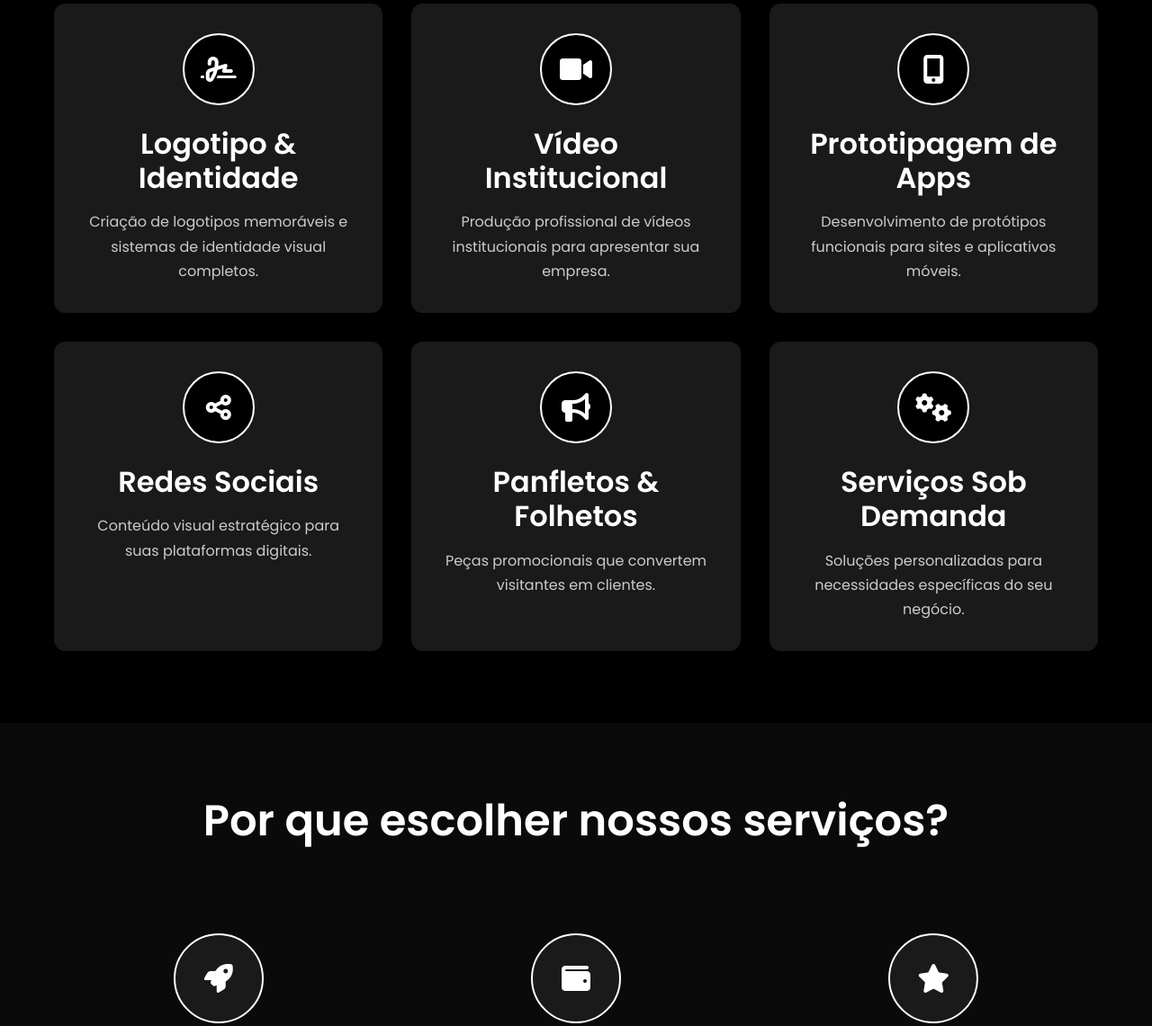
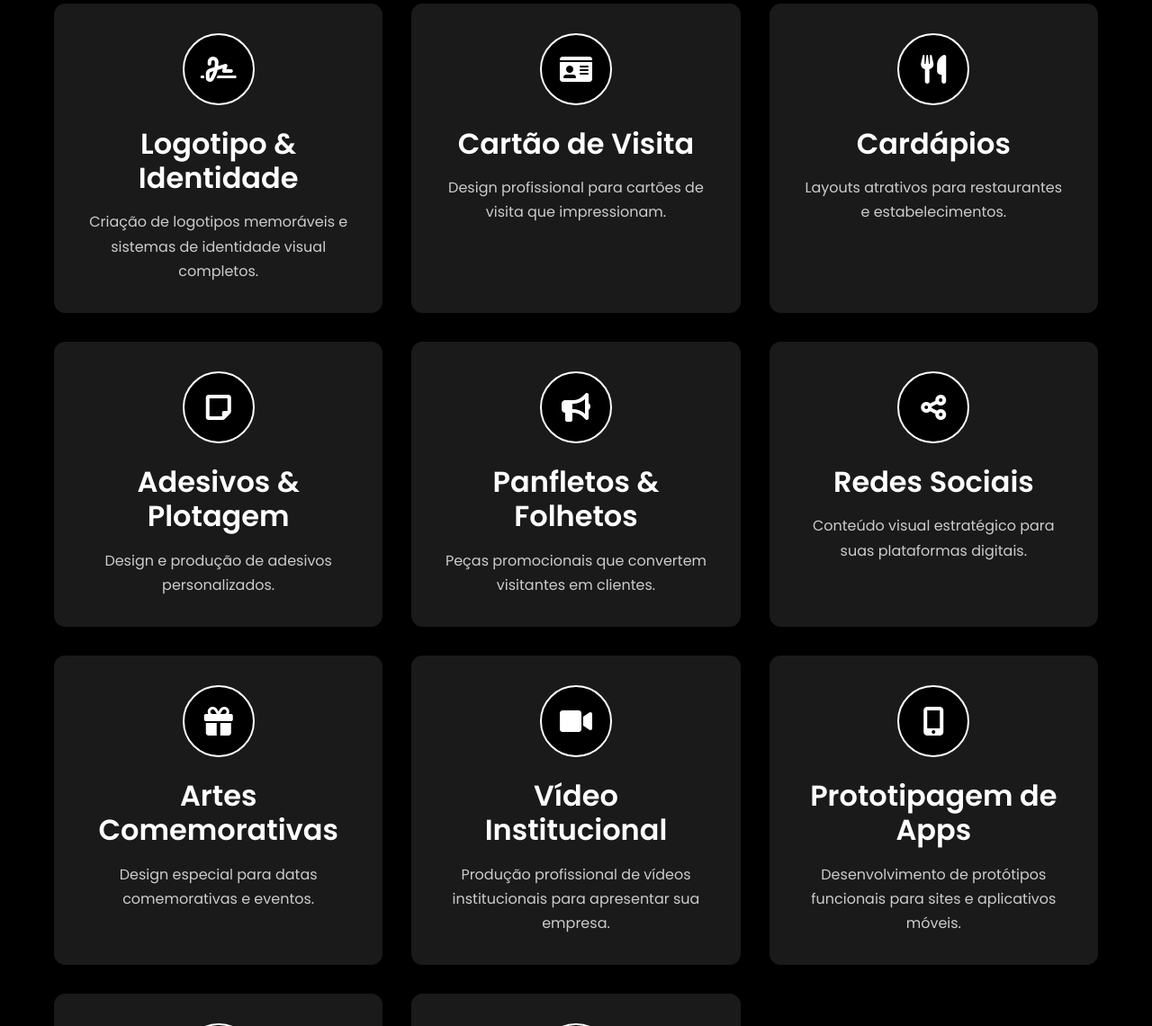
Before and after one commit to RodoxCB/sourcedesign, a website: page index.html in a window 1280 px wide. Shown: the part 998-2139 px from the top of the page at 90% size. Drawn offline with Linux system fonts and the light colour scheme.

Commit message:
feat: expandir seção de serviços na homepage para exibir todos os 11 serviços prestados

```diff
--- a/index.html
+++ b/index.html
@@ -82,6 +82,48 @@
                 </div>
                 <div class="service-card">
                     <div class="service-icon">
+                        <i class="fas fa-id-card"></i>
+                    </div>
+                    <h3>Cartão de Visita</h3>
+                    <p>Design profissional para cartões de visita que impressionam.</p>
+                </div>
+                <div class="service-card">
+                    <div class="service-icon">
+                        <i class="fas fa-utensils"></i>
+                    </div>
+                    <h3>Cardápios</h3>
+                    <p>Layouts atrativos para restaurantes e estabelecimentos.</p>
+                </div>
+                <div class="service-card">
+                    <div class="service-icon">
+                        <i class="fas fa-sticky-note"></i>
+                    </div>
+                    <h3>Adesivos & Plotagem</h3>
+                    <p>Design e produção de adesivos personalizados.</p>
+                </div>
+                <div class="service-card">
+                    <div class="service-icon">
+                        <i class="fas fa-bullhorn"></i>
+                    </div>
+                    <h3>Panfletos & Folhetos</h3>
+                    <p>Peças promocionais que convertem visitantes em clientes.</p>
+                </div>
+                <div class="service-card">
+                    <div class="service-icon">
+                        <i class="fas fa-share-alt"></i>
+                    </div>
+                    <h3>Redes Sociais</h3>
+                    <p>Conteúdo visual estratégico para suas plataformas digitais.</p>
+                </div>
+                <div class="service-card">
+                    <div class="service-icon">
+                        <i class="fas fa-gift"></i>
+                    </div>
+                    <h3>Artes Comemorativas</h3>
+                    <p>Design especial para datas comemorativas e eventos.</p>
+                </div>
+                <div class="service-card">
+                    <div class="service-icon">
                         <i class="fas fa-video"></i>
                     </div>
                     <h3>Vídeo Institucional</h3>
@@ -96,17 +138,10 @@
                 </div>
                 <div class="service-card">
                     <div class="service-icon">
-                        <i class="fas fa-share-alt"></i>
+                        <i class="fas fa-tools"></i>
                     </div>
-                    <h3>Redes Sociais</h3>
-                    <p>Conteúdo visual estratégico para suas plataformas digitais.</p>
-                </div>
-                <div class="service-card">
-                    <div class="service-icon">
-                        <i class="fas fa-bullhorn"></i>
-                    </div>
-                    <h3>Panfletos & Folhetos</h3>
-                    <p>Peças promocionais que convertem visitantes em clientes.</p>
+                    <h3>Trabalhos Sob Demanda</h3>
+                    <p>Soluções personalizadas para necessidades específicas do seu negócio.</p>
                 </div>
                 <div class="service-card">
                     <div class="service-icon">
```
